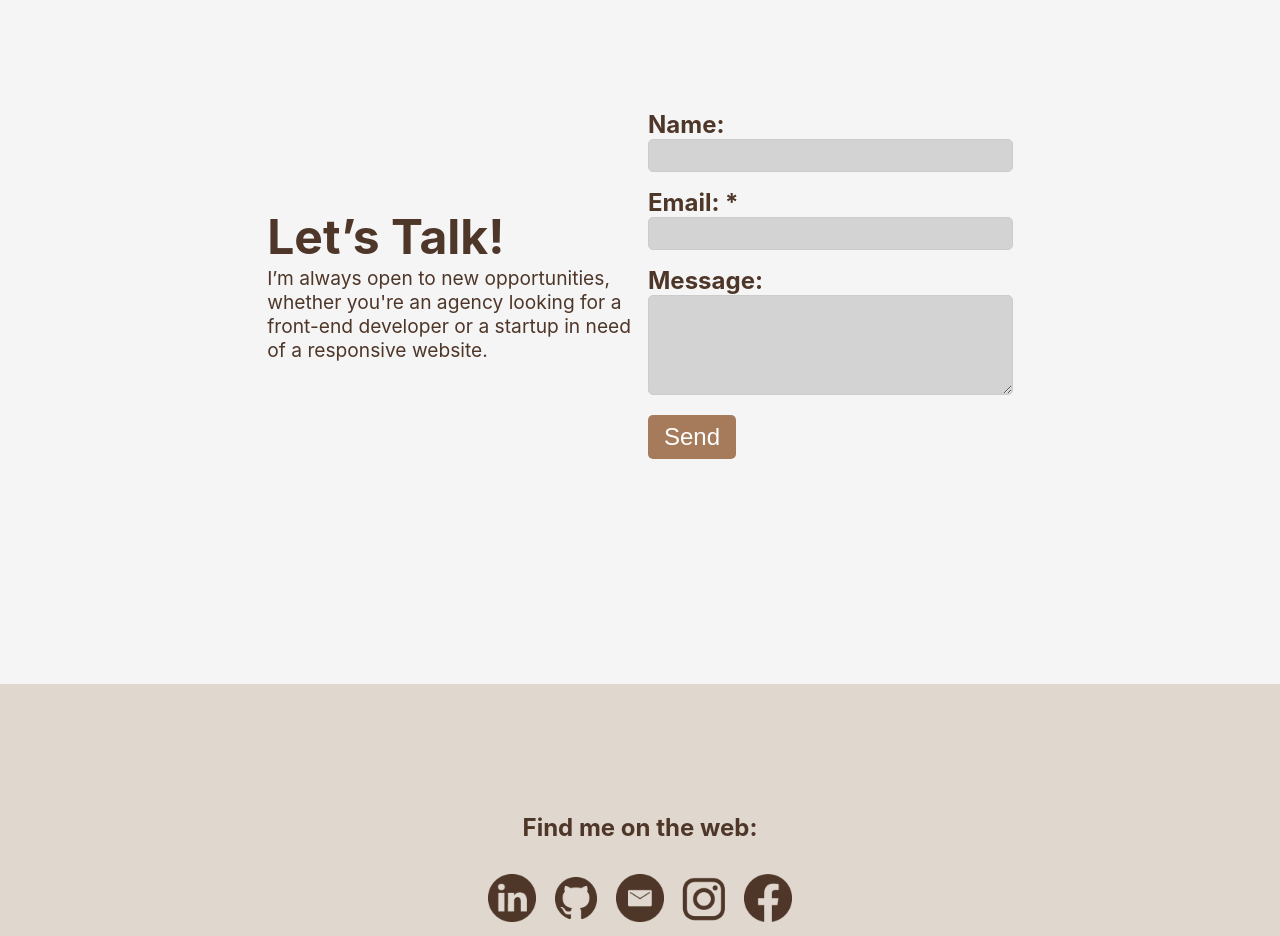
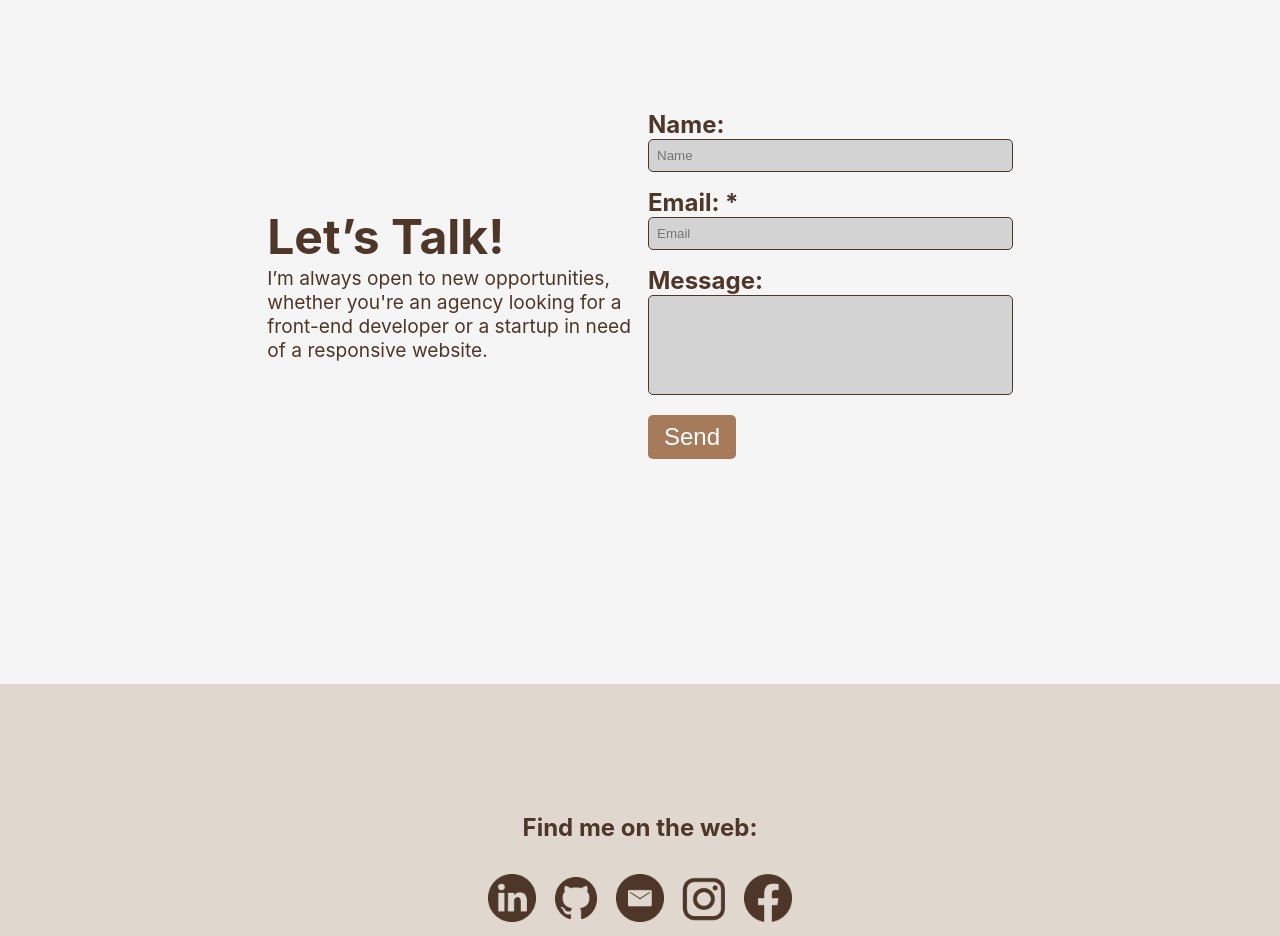
Before and after one commit to Hiraeight/Portfolio-Website, a React (Create React App) app: page / in a window 1280 px wide. Shown: the part 3760-4696 px from the top of the page. Built offline with nearby package versions, Linux system fonts and the light colour scheme.

Commit message:
Added placeholder to Contact form's input fields. Added a border color on the fields.

```diff
--- a/src/css/App.css
+++ b/src/css/App.css
@@ -563,6 +563,18 @@ nav ul li a:hover {
   flex-direction: column;
 }
 
+textarea {
+  resize: none; /* Prevent resizing */
+  /* Other styles you might have */
+  width: 100%; /* Match width */
+  background-color: #d3d3d3; /* Gray background */
+  border: 1px solid #ccc; /* Light border */
+  border-radius: 5px; /* Rounded corners */
+  padding: 0.5rem; /* Padding for inputs */
+  margin-bottom: 1rem; /* Spacing below */
+  height: 100px; /* Set fixed height */
+}
+
 /* Submit button styles */
 input[type="submit"] {
   background-color: var(--accent); /* Brown background */
@@ -582,7 +594,7 @@ input[type="submit"]:hover {
 
 /* Change color on click */
 input[type="submit"]:active {
-  background-color: #6F4C3E; /* Darker brown on click */
+  background-color: var(--hovered); /* Darker brown on click */
 }
 
 label {
@@ -595,7 +607,7 @@ input[type="email"],
 textarea {
   width: 100%; /* Match width */
   background-color: #d3d3d3; /* Gray background */
-  border: 1px solid #ccc; /* Light border */
+  border: 1px solid var(--primary); /* Light border */
   border-radius: 5px; /* Rounded corners */
   padding: 0.5rem; /* Padding for inputs */
   margin-bottom: 1rem;
--- a/src/js/components/CatllToAction.js
+++ b/src/js/components/CatllToAction.js
@@ -51,16 +51,21 @@ const CatllToAction = () => {
         <div className='cta-form'>
           <form ref={form} onSubmit={sendEmail}>
             <label>Name:</label>
-            <input type="text" name="user_name" required />
+            <input
+              type="text"
+              name="user_name"
+              placeholder='Name'
+            />
             <label>Email: *</label>
             <input
               type="email"
               name="user_email"
+              placeholder='Email'
               onChange={handleEmailChange}
               required
             />
             <label>Message:</label>
-            <textarea name="message" required />
+            <textarea name="message" />
             <input
               type="submit"
               value="Send"
```
